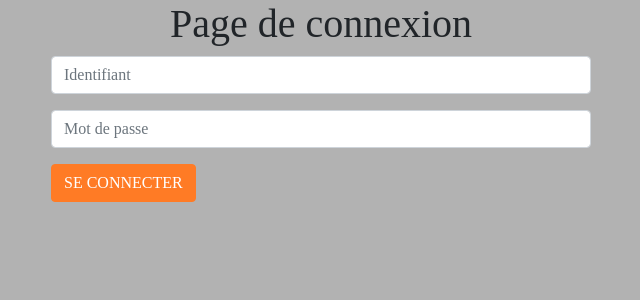
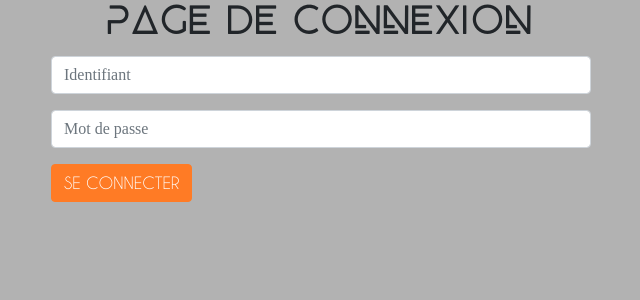
Before and after one commit to Lelaouss/Rental_manager, a Symfony app: template templates/account/login.html.twig in a window 1280 px wide. Shown: the top 300 px of the page, without its empty margins (319-959 px from the left). Run offline with Twig, Linux system fonts and the light colour scheme; the template is opened without the code that fills it, so the values that code supplies are empty; some libraries are stand-ins or nearby versions.

Commit message:
Ajout des fonts

```diff
--- a/public/css/global.css
+++ b/public/css/global.css
@@ -1,3 +1,46 @@
+/* FONTS */
+@font-face {
+    font-family: "BEYNO";
+    src: url("../fonts/BEYNO.otf");
+    font-weight: normal;
+    font-style: normal;
+}
+
+@font-face {
+    font-family: "Monsieur Pomme";
+    src: url("../fonts/Monsieur-Pomme.otf");
+    font-weight: normal;
+    font-style: normal;
+}
+
+@font-face {
+    font-family: "Caviar Dreams";
+    src: url("../fonts/CaviarDreams.ttf");
+    font-weight: normal;
+    font-style: normal;
+}
+
+@font-face {
+    font-family: "Caviar Dreams";
+    src: url("../fonts/CaviarDreams_Bold.ttf");
+    font-weight: bold;
+    font-style: normal;
+}
+
+@font-face {
+    font-family: "Caviar Dreams";
+    src: url("../fonts/CaviarDreams_Italic.ttf");
+    font-weight: normal;
+    font-style: italic;
+}
+
+@font-face {
+    font-family: "Caviar Dreams";
+    src: url("../fonts/CaviarDreams_BoldItalic.ttf");
+    font-weight: bold;
+    font-style: italic;
+}
+
 /* VARIABLES */
 :root {
     --main-bg-color: #B2B2B2;
```
Also changed, not shown: public/fonts/BEYNO.otf (added), public/fonts/CaviarDreams.ttf (added), public/fonts/CaviarDreams_Bold.ttf (added), public/fonts/CaviarDreams_BoldItalic.ttf (added), public/fonts/CaviarDreams_Italic.ttf (added), public/fonts/Monsieur-Pomme.otf (added).
